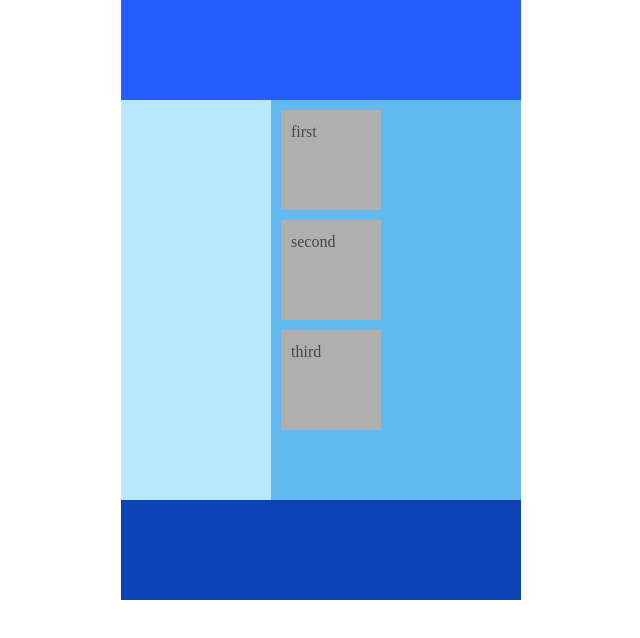
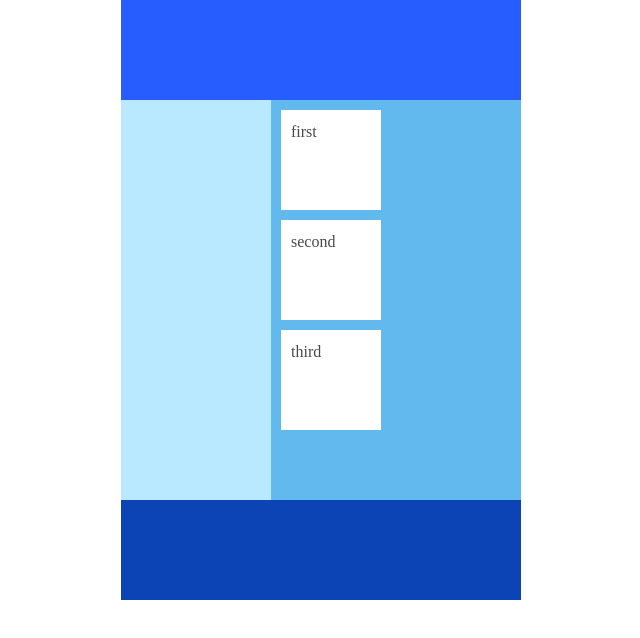
Before and after one commit to haruchi2525/tutorial, a plain HTML site: page 01/index.html in a window 1280 px wide. Shown: the whole page, without its empty margins (319-959 px from the left). Drawn offline with Linux system fonts and the light colour scheme.

Commit message:
change site color theme

```diff
--- a/01/assets/stylesheets/object/projects/_index.css
+++ b/01/assets/stylesheets/object/projects/_index.css
@@ -12,7 +12,7 @@
   width: 100px;
   height: 100px;
   padding: 10px;
-  background-color: #afafaf;
+  background-color: #ffffff;
 }
 .containerText {
   color: #484848;
```
